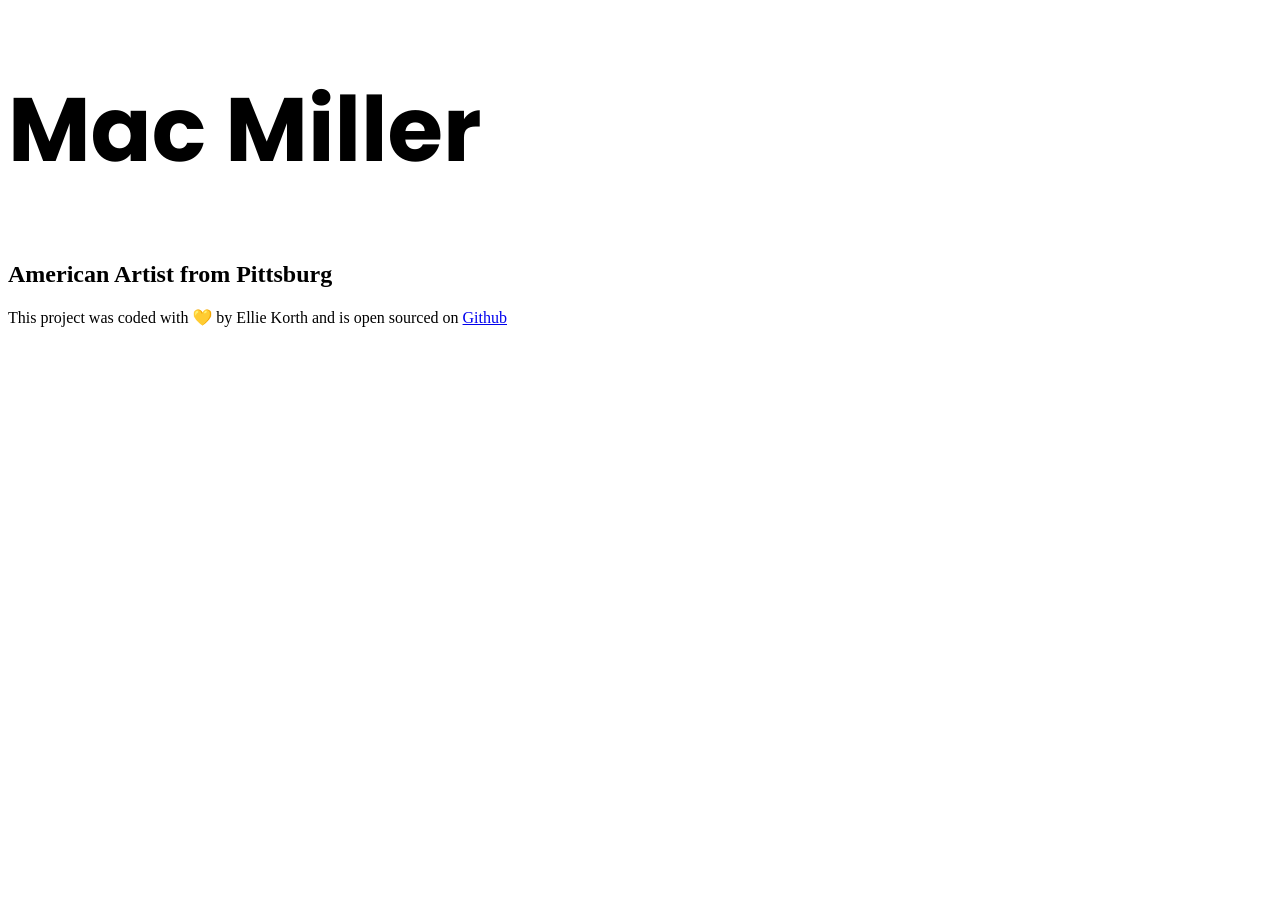
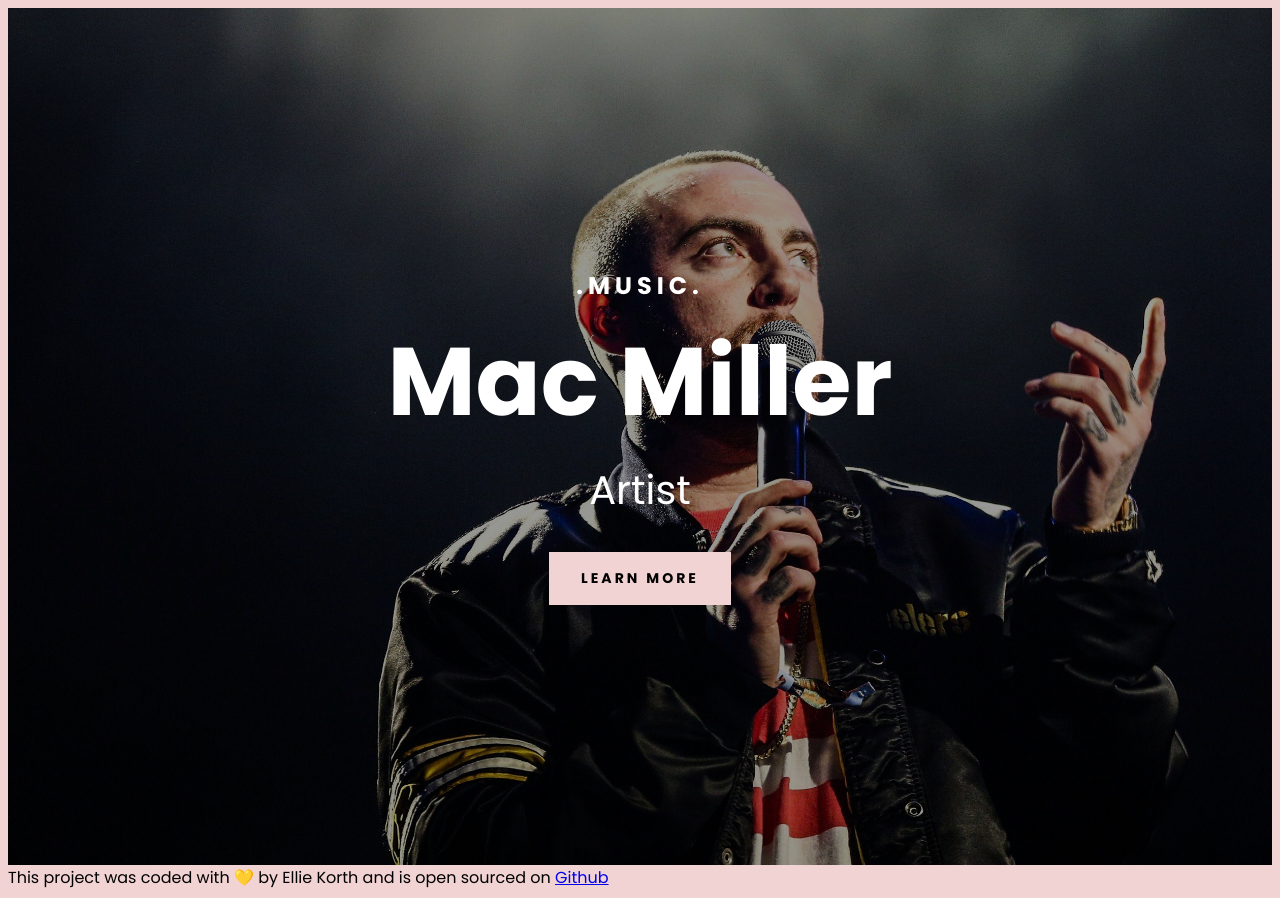
Before and after one commit to ellsk21/mac-miller-project, a plain HTML site: page index.html in a window 1280 px wide. Before the commit the page ends 800 px from the top, so only its background shows below. Drawn offline with Linux system fonts and the light colour scheme.

Commit message:
created header

```diff
--- a/index.html
+++ b/index.html
@@ -10,10 +10,16 @@
     <title>MacMiller</title>
 </head>
 <body>
+    <div class="container">
+    <header>
+    <h3>.MUSIC.</h3>
  <h1>Mac Miller</h1>
- <h2> American Artist from Pittsburg </h2>
+ <h2>Artist</h2>
+ <a href="">Learn More</a>
+    </header>
 </body>
 <footer>
     This project was coded with 💛 by Ellie Korth and is open sourced on <a href="https://github.com/ellsk21/mac-miller-project">Github</a>
 </footer>
+</div>
 </html>
--- a/src/styles.css
+++ b/src/styles.css
@@ -1,7 +1,82 @@
+body {
+    font-family: 'Poppins', sans-serif;
+    background-color: rgb(242, 211, 211);
+}
+
+
+.container {
+    max-width: 1400px;
+    margin: 0 auto;
+}
+
 h1 {
-    font-family: 'Poppins', sans-serif;
+
     font-style:normal;
     font-weight: 700;
     font-size:90px;
     line-height: 140px;
 }
+
+header {
+    background-image: linear-gradient(rgba(0,0,0,0.4), rgba(0,0,0,0.4)),
+
+    url("/images/mac-miller.jpg");
+    background-repeat: none;
+    background-size: cover;
+    color: white;
+    text-align: center;
+    padding: 260px 0;
+}
+
+header h1 {
+    font-weight: 700;
+    font-size: 96px;
+    line-height: 1;
+    margin: 30px 0;
+}
+
+header h2 {
+    font-weight: 400;
+    font-size: 40px;
+    line-height:60px;
+    margin: 0;
+}
+
+header h3 {
+    font-weight: 900;
+    font-size:24px;
+    line-height: 1.5;
+    letter-spacing: 5px;
+    margin:0;
+}
+header a {
+    font-weight: 700;
+    font-size: 14px;
+    line-height: 1.5;
+    text-align: center;
+    color:black;
+    letter-spacing: 3px;
+    text-decoration: none;
+    background: rgb(242, 211, 211);
+    text-transform: uppercase;
+    padding: 16px 32px;
+    margin-top: 32px;
+    display: inline-block
+}
+
+@media(max-width: 700px)
+{
+    header {
+        padding: 60px 0;
+ }
+ h1 {
+    font-size: 48px;
+ }
+ h2 {
+    font-size: 20px;
+
+ }
+ h3 {
+    font-size: 12px;
+ }
+}
```
